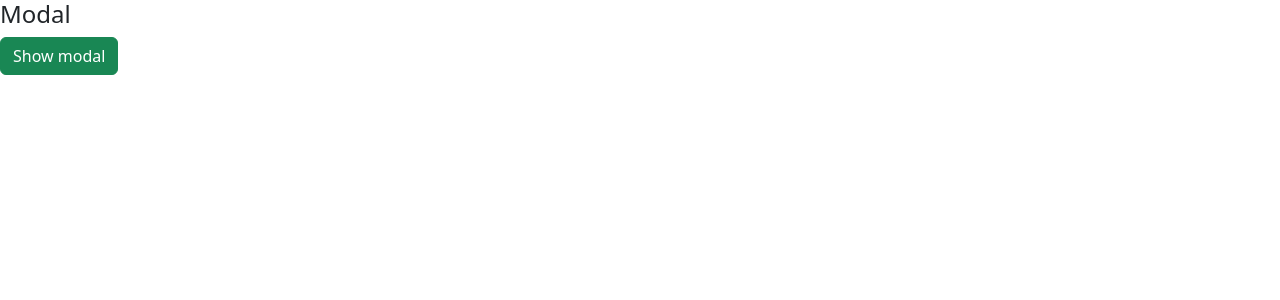
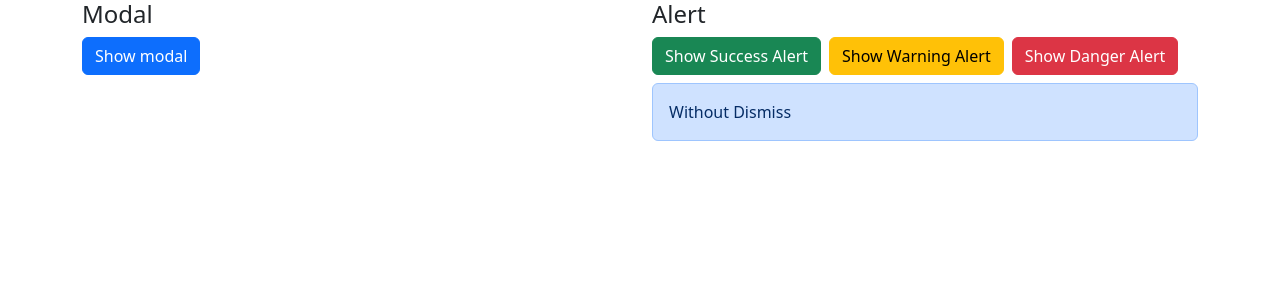
Before and after one commit to SagynalievTaalaibek/modal-alert, a React (Vite) app: page / in a window 1280 px wide. Shown: the top 300 px of the page. Built offline with nearby package versions, Linux system fonts and the light colour scheme; the HTML template or start-up script is replaced by a standard one.

Commit message:
add new component Alert

```diff
--- a/package.json
+++ b/package.json
@@ -17,6 +17,7 @@
   "devDependencies": {
     "@types/react": "^18.2.15",
     "@types/react-dom": "^18.2.7",
+    "@types/react-transition-group": "^4.4.9",
     "@typescript-eslint/eslint-plugin": "^6.0.0",
     "@typescript-eslint/parser": "^6.0.0",
     "@vitejs/plugin-react-swc": "^3.3.2",
--- a/src/App.tsx
+++ b/src/App.tsx
@@ -1,26 +1,79 @@
 import { useState } from 'react';
 import Modal from './components/Modal/Modal';
-import { ButtonType } from './types';
 import Button from './components/Button/Button';
+import Alert from './components/Alert/Alert';
+import { AlertShow, ButtonType } from './types';
 
 const App = () => {
   const [showModal, setShowModal] = useState(false);
+  const [showAlert, setShowAlert] = useState<AlertShow[]>([
+    {
+      id: 1,
+      show: false,
+      type: 'success',
+      message: 'Success message, Click Dismissible: true',
+      clickDismissible: false,
+    },
+    {
+      id: 2,
+      show: false,
+      type: 'warning',
+      message: 'Warning message, Click Dismissible: false',
+      clickDismissible: true,
+    },
+    {
+      id: 3,
+      show: false,
+      type: 'danger',
+      message: 'Danger message, Click Dismissible: true',
+      clickDismissible: false,
+    },
+    {
+      id: 4,
+      show: false,
+      type: 'primary',
+      message: 'Continue, Click Dismissible: true',
+      clickDismissible: false,
+    },
+  ]);
 
   const changeModalShow = () => {
     setShowModal((prevState) => !prevState);
   };
 
+  const changeAlertShow = (id: number) => {
+    setShowAlert((prevState) =>
+      prevState.map((alert) => {
+        if (id === alert.id) {
+          return { ...alert, show: !alert.show };
+        }
+
+        return alert;
+      }),
+    );
+  };
+
   const buttonType: ButtonType[] = [
-    { id: 1, type: 'primary', label: 'Continue', onClick: changeModalShow },
+    {
+      id: 1,
+      type: 'primary',
+      label: 'Continue',
+      onClick: () => changeAlertShow(4),
+    },
     { id: 2, type: 'danger', label: 'Close', onClick: changeModalShow },
   ];
 
   return (
     <>
-      <h4>Modal</h4>
-      <Button type={'success'} label={'Show modal'} onClick={changeModalShow} />
+      <div className="container">
         <div className="row">
           <div className="col-6">
+            <h4>Modal</h4>
+            <Button
+              type={'primary'}
+              label={'Show modal'}
+              onClick={changeModalShow}
+            />
             <Modal
               show={showModal}
               title="Modal title"
@@ -30,6 +83,39 @@ const App = () => {
               <p>Hello world</p>
             </Modal>
           </div>
+          <div className="col-6">
+            <h4 className="mb-2">Alert</h4>
+            <Button
+              type={'success'}
+              label={'Show Success Alert'}
+              onClick={() => changeAlertShow(1)}
+            />
+            <Button
+              type={'warning'}
+              label={'Show Warning Alert'}
+              onClick={() => changeAlertShow(2)}
+            />
+            <Button
+              type={'danger'}
+              label={'Show Danger Alert'}
+              onClick={() => changeAlertShow(3)}
+            />
+            {showAlert.map((alert) => (
+              <Alert
+                key={alert.id}
+                show={alert.show}
+                type={alert.type}
+                onDismiss={() => changeAlertShow(alert.id)}
+                clickDismissible={alert.clickDismissible}
+              >
+                {alert.message}
+              </Alert>
+            ))}
+            <Alert type={'primary'} show={true}>
+              Without Dismiss
+            </Alert>
+          </div>
+        </div>
       </div>
     </>
   );
--- /dev/null
+++ b/src/components/Alert/Alert.tsx
@@ -0,0 +1,36 @@
+import React from 'react';
+import Button from '../Button/Button';
+
+interface Props extends React.PropsWithChildren {
+  type: string;
+  show: boolean;
+  clickDismissible?: boolean;
+  onDismiss?: React.MouseEventHandler;
+}
+
+const Alert: React.FC<Props> = ({
+  type,
+  show,
+  onDismiss,
+  clickDismissible,
+  children,
+}) => {
+  return (
+    <div
+      style={{ display: show ? 'block' : 'none' }}
+      className="my-2"
+      onClick={!clickDismissible ? onDismiss : undefined}
+    >
+      <div className={'alert d-flex justify-content-between alert-' + type}>
+        <div>{children}</div>
+        {onDismiss && clickDismissible ? (
+          <Button type={'close'} onClick={onDismiss} label={''} />
+        ) : (
+          ''
+        )}
+      </div>
+    </div>
+  );
+};
+
+export default Alert;
--- a/src/components/Button/Button.tsx
+++ b/src/components/Button/Button.tsx
@@ -3,19 +3,13 @@ import React from 'react';
 interface Props {
   type: string;
   label: string;
-  onClick: React.MouseEventHandler;
+  onClick: React.MouseEventHandler | undefined;
 }
 
 const Button: React.FC<Props> = ({ type, label, onClick }) => {
-  const btnClass: string[] = ['btn'];
-
-  if (type) {
-    btnClass.push(type);
-  }
-
   return (
     <>
-      <button className={'btn ' + btnClass.join('-')} onClick={onClick}>
+      <button className={`me-2 btn btn-${type}`} onClick={onClick}>
         {label}
       </button>
     </>
```
Also changed, not shown: src/types.d.ts (+8 -0 lines), 1 other file (tests, documents, lock files or other folders). Lines whose indentation alone changed are shown as unchanged.
